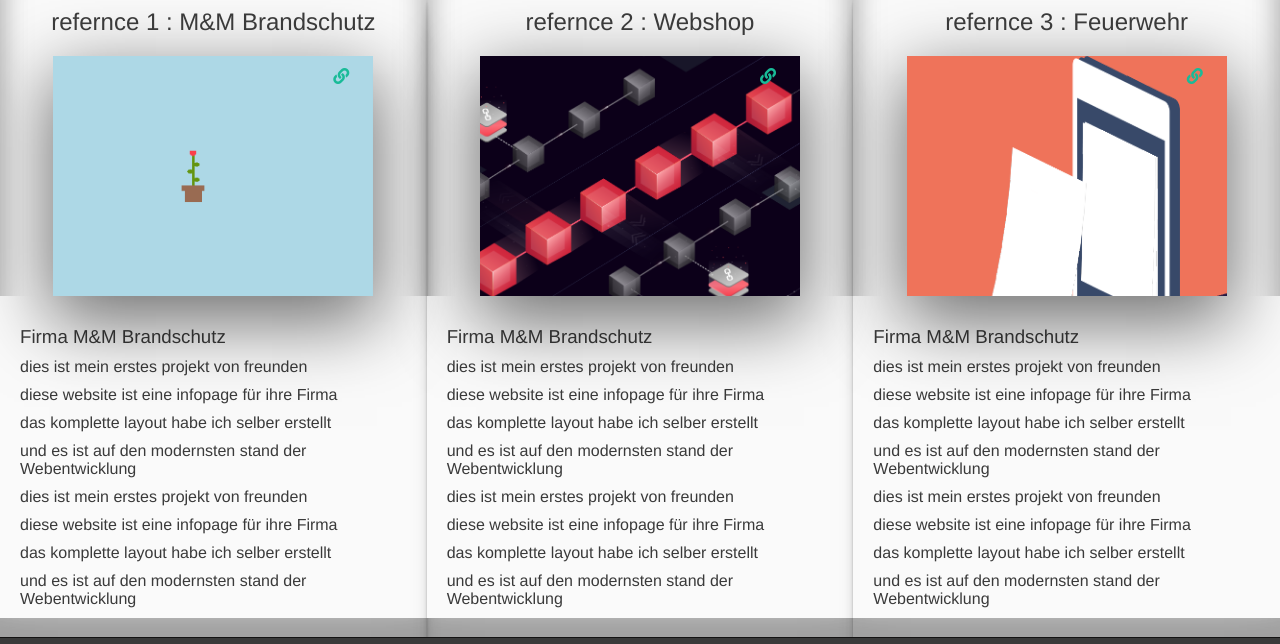
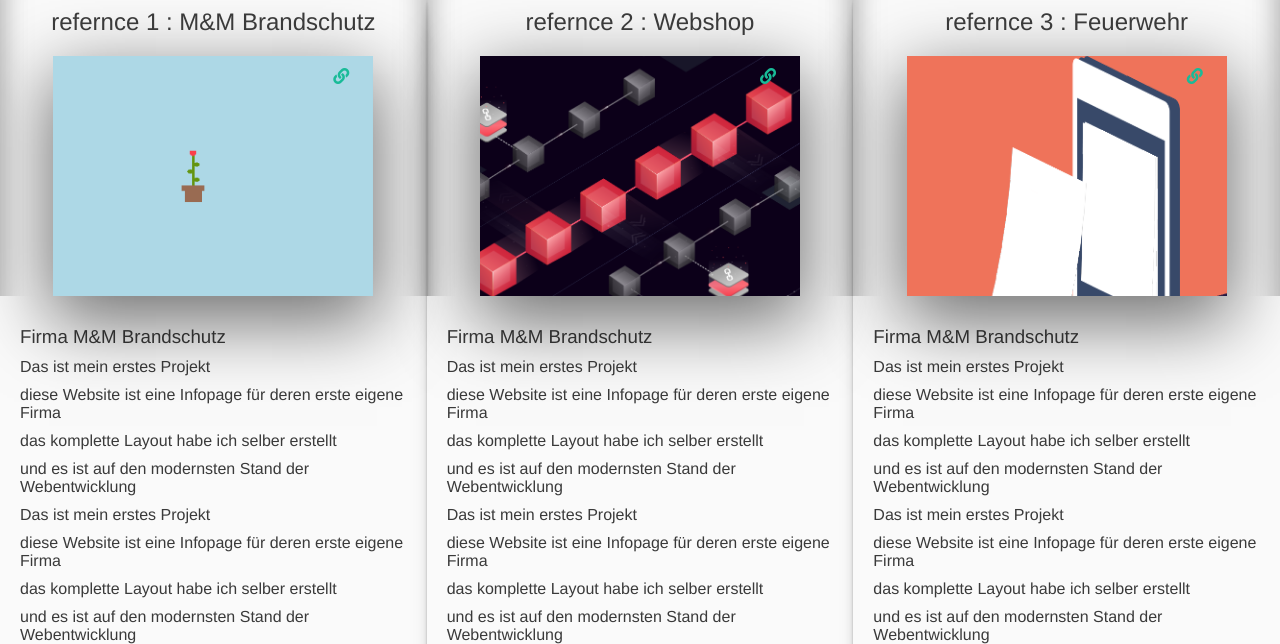
Before and after one commit to hansiwbr/Hansy_wbr_portfolio, a plain HTML site: page pages/refernce.html in a window 1280 px wide. Shown: the part 466-1110 px from the top of the page. Drawn offline with Linux system fonts and the light colour scheme; a web font is replaced by a local one.

Commit message:
fix text

```diff
--- a/pages/refernce.html
+++ b/pages/refernce.html
@@ -60,28 +60,28 @@
                            Firma M&M Brandschutz
                         </h3>
                         <p>
-                            dies ist mein erstes projekt von freunden
+                            Das ist mein erstes Projekt
                         </p>
                         <p>
-                            diese website ist eine infopage für ihre Firma
+                            diese Website ist eine Infopage für deren erste eigene Firma
                         </p>
                         <p>
-                            das komplette layout habe ich selber erstellt
+                            das komplette Layout habe ich selber erstellt
                         </p>
                         <p>
-                            und es ist auf den modernsten stand der Webentwicklung
+                            und es ist auf den modernsten Stand der Webentwicklung
                         </p>
                         <p>
-                            dies ist mein erstes projekt von freunden
+                            Das ist mein erstes Projekt
                         </p>
                         <p>
-                            diese website ist eine infopage für ihre Firma
+                            diese Website ist eine Infopage für deren erste eigene Firma
                         </p>
                         <p>
-                            das komplette layout habe ich selber erstellt
+                            das komplette Layout habe ich selber erstellt
                         </p>
                         <p>
-                            und es ist auf den modernsten stand der Webentwicklung
+                            und es ist auf den modernsten Stand der Webentwicklung
                         </p>
                     </div>
                 </aside>
@@ -98,28 +98,28 @@
                            Firma M&M Brandschutz
                         </h3>
                         <p>
-                            dies ist mein erstes projekt von freunden
+                            Das ist mein erstes Projekt
                         </p>
                         <p>
-                            diese website ist eine infopage für ihre Firma
+                            diese Website ist eine Infopage für deren erste eigene Firma
                         </p>
                         <p>
-                            das komplette layout habe ich selber erstellt
+                            das komplette Layout habe ich selber erstellt
                         </p>
                         <p>
-                            und es ist auf den modernsten stand der Webentwicklung
+                            und es ist auf den modernsten Stand der Webentwicklung
                         </p>
                         <p>
-                            dies ist mein erstes projekt von freunden
+                            Das ist mein erstes Projekt
                         </p>
                         <p>
-                            diese website ist eine infopage für ihre Firma
+                            diese Website ist eine Infopage für deren erste eigene Firma
                         </p>
                         <p>
-                            das komplette layout habe ich selber erstellt
+                            das komplette Layout habe ich selber erstellt
                         </p>
                         <p>
-                            und es ist auf den modernsten stand der Webentwicklung
+                            und es ist auf den modernsten Stand der Webentwicklung
                         </p>
                     </div>
                 </aside>
@@ -136,28 +136,28 @@
                            Firma M&M Brandschutz
                         </h3>
                         <p>
-                            dies ist mein erstes projekt von freunden
+                            Das ist mein erstes Projekt
                         </p>
                         <p>
-                            diese website ist eine infopage für ihre Firma
+                            diese Website ist eine Infopage für deren erste eigene Firma
                         </p>
                         <p>
-                            das komplette layout habe ich selber erstellt
+                            das komplette Layout habe ich selber erstellt
                         </p>
                         <p>
-                            und es ist auf den modernsten stand der Webentwicklung
+                            und es ist auf den modernsten Stand der Webentwicklung
                         </p>
                         <p>
-                            dies ist mein erstes projekt von freunden
+                            Das ist mein erstes Projekt
                         </p>
                         <p>
-                            diese website ist eine infopage für ihre Firma
+                            diese Website ist eine Infopage für deren erste eigene Firma
                         </p>
                         <p>
-                            das komplette layout habe ich selber erstellt
+                            das komplette Layout habe ich selber erstellt
                         </p>
                         <p>
-                            und es ist auf den modernsten stand der Webentwicklung
+                            und es ist auf den modernsten Stand der Webentwicklung
                         </p>
                     </div>
                 </aside>
```
Also changed, not shown: pages/about.html (+13 -13 lines).
